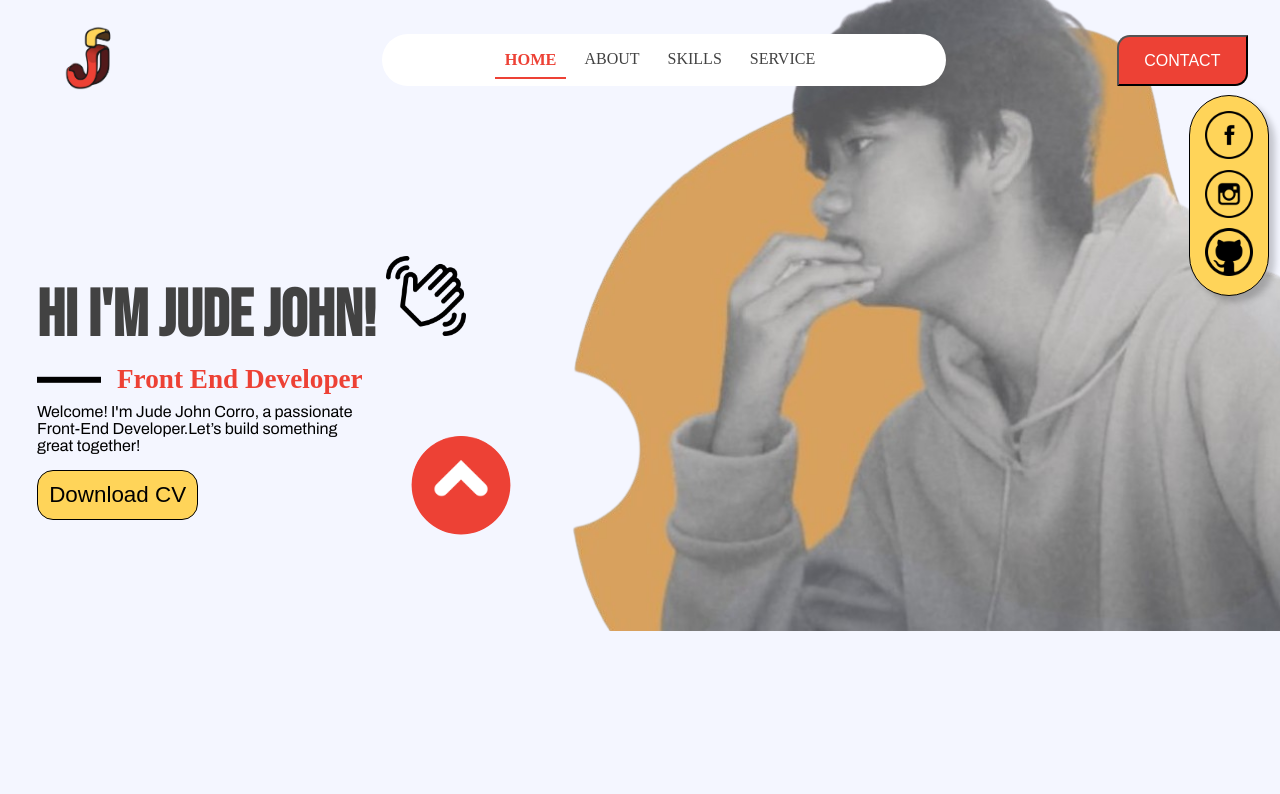
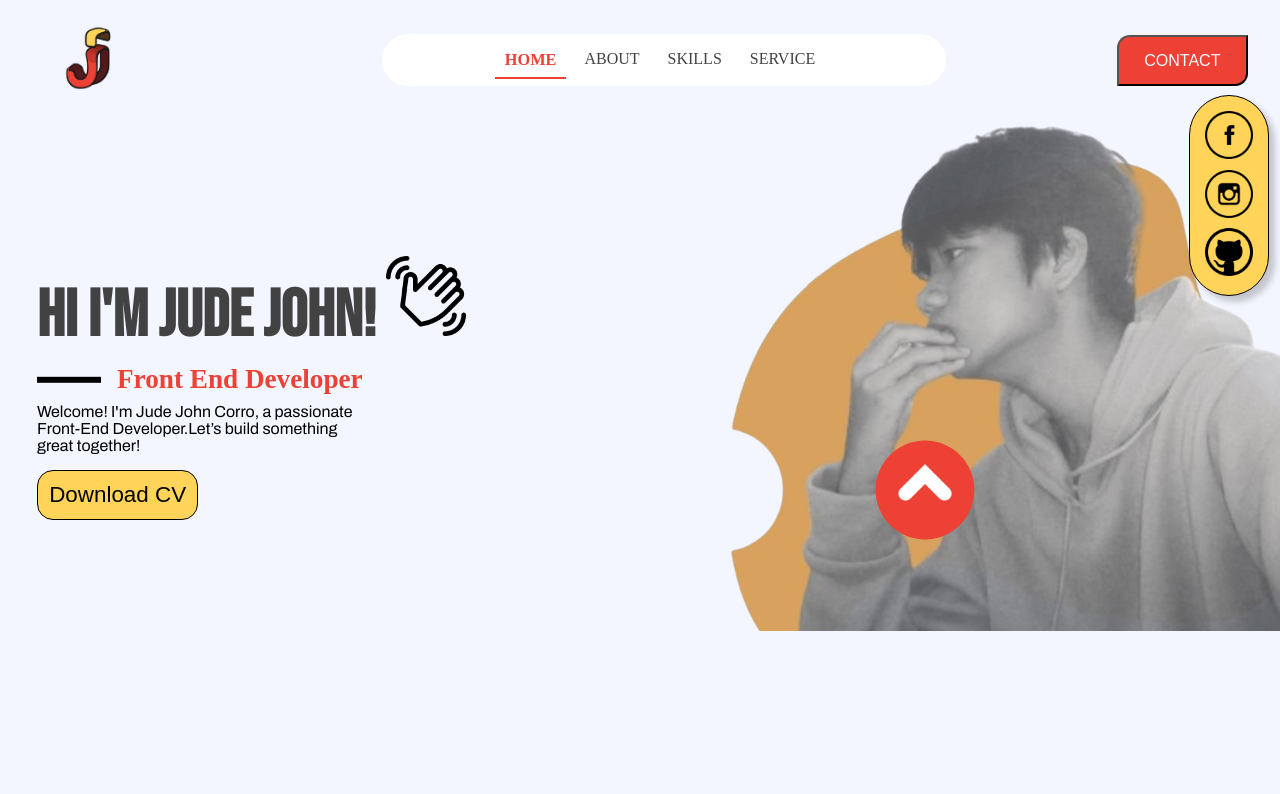
Before and after one commit to judhubb/jude.github.io, a plain HTML site: page index.html in a window 1280 px wide. Shown: the top 794 px of the page. Drawn offline with nearby package versions, Linux system fonts and the light colour scheme.

Commit message:
Add files via upload

```diff
--- a/css/home.css
+++ b/css/home.css
@@ -220,7 +220,7 @@ p {
 }
 
 .dp {
-    width: 69%;
+    width: 40rem;
     height: auto;
     display: flex;
     position: absolute;
@@ -241,8 +241,8 @@ p {
     width: 6.2rem;
     height: auto;
     padding: 1.6rem;
-    left: 9.8rem;
-    bottom: -2.5rem;
+    left: 38.8rem;
+    bottom: -2.8rem;
     position: absolute;
     border-radius: 100%;
     margin: .3rem 0 0 12rem;
```
